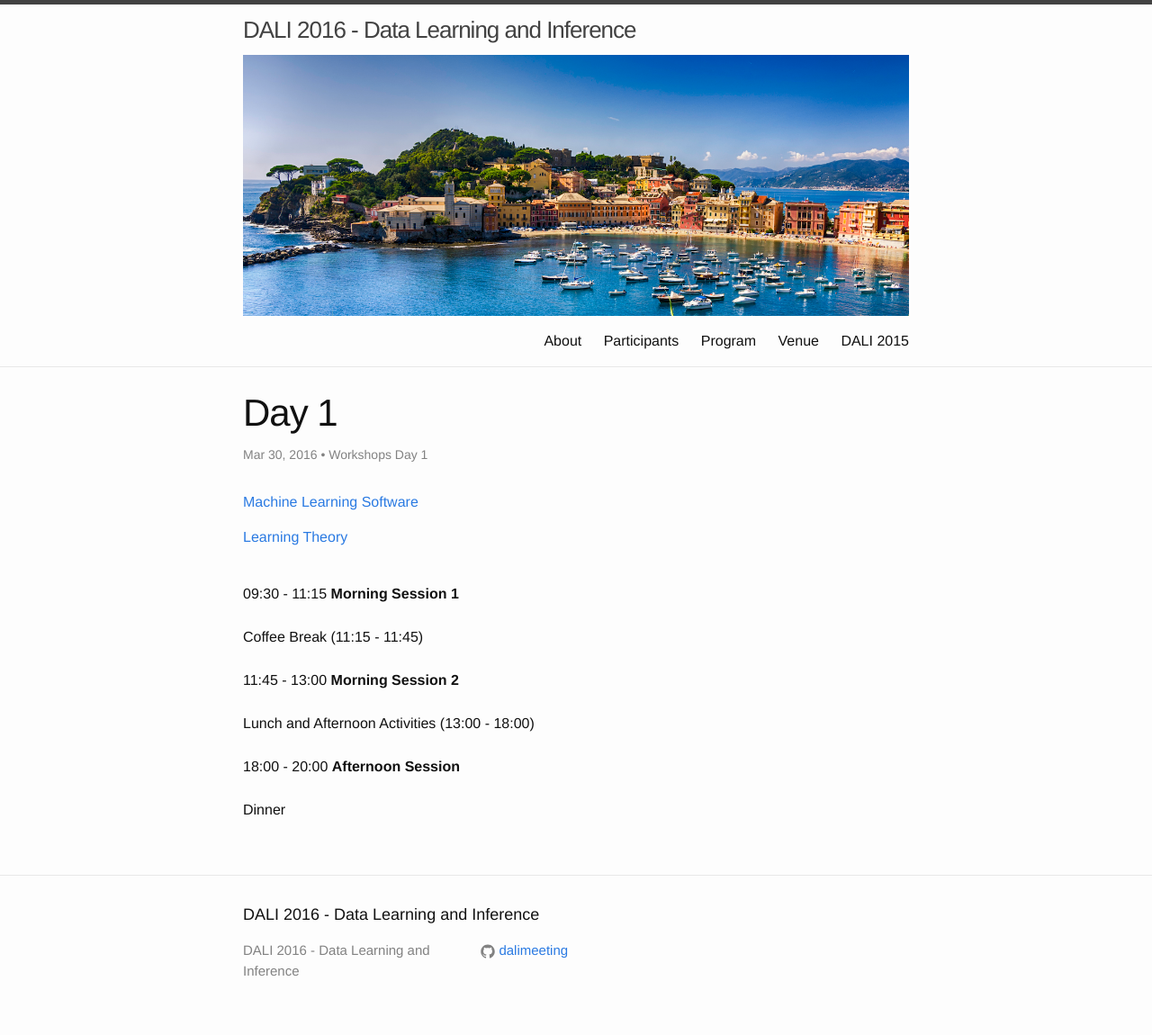
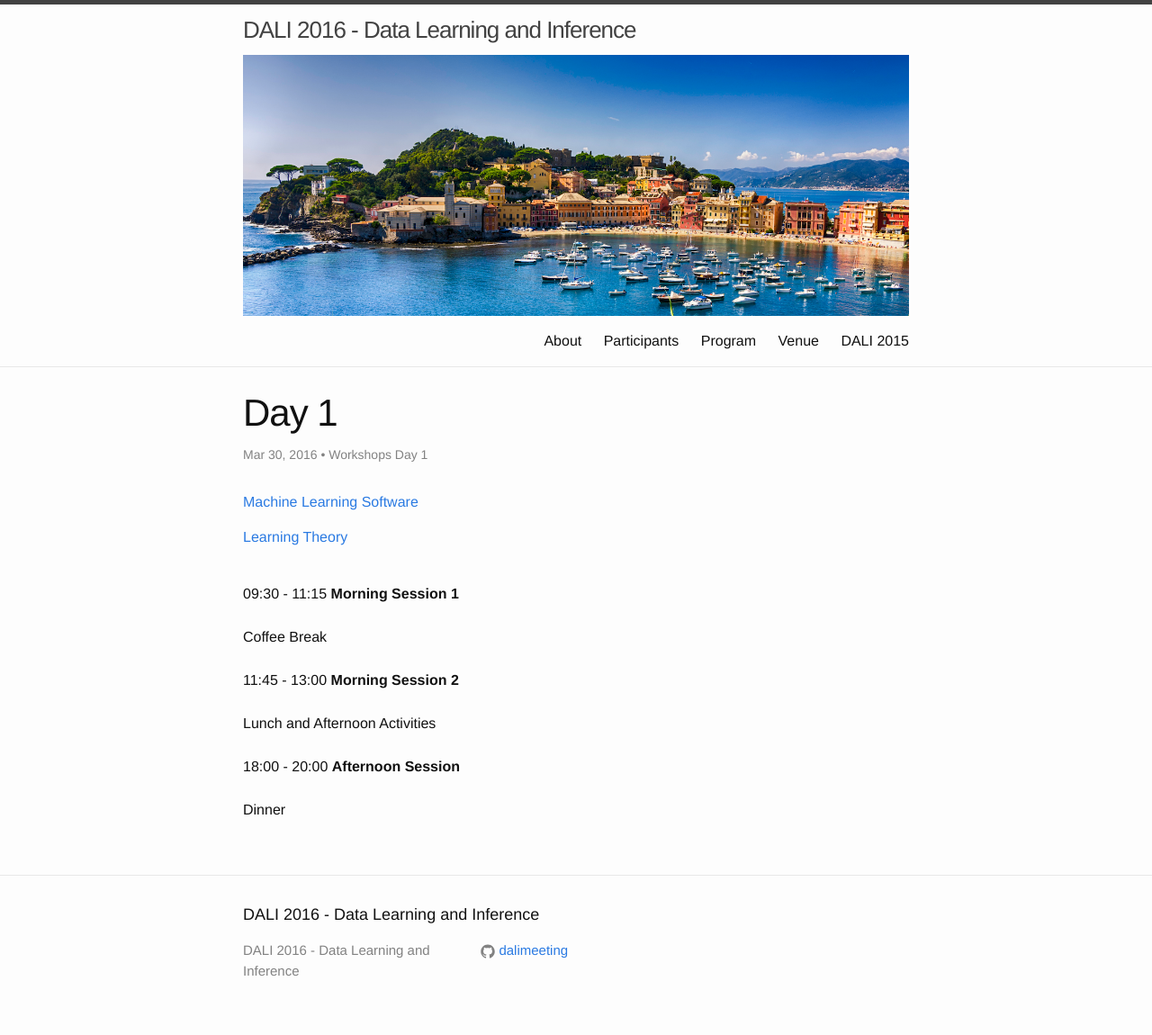
Before and after one commit to dalimeeting/dalimeeting.github.io, a Jekyll site: the page built from _posts/2016-03-30-day-1.md, in a window 1280 px wide. Shown: the whole page at 90% size. Built offline with Jekyll 4.4.1, drawn with Linux system fonts in a browser that asks for light colours.

Commit message:
removed times for coffee breaks

```diff
--- a/_posts/2016-03-30-day-1.md
+++ b/_posts/2016-03-30-day-1.md
@@ -7,12 +7,12 @@ talks:
   start: "09:30"
   end: "11:15"
 - title: ""
-  start: "Coffee Break (11:15 - 11:45)"
+  start: "Coffee Break"
 - title: "Morning Session 2"
   start: "11:45"
   end: "13:00"
 - title: ""
-  start: "Lunch and Afternoon Activities (13:00 - 18:00)"
+  start: "Lunch and Afternoon Activities"
 - title: "Afternoon Session"
   start: "18:00"
   end: "20:00"
```
Also changed, not shown: _posts/2016-03-30-machine-learning-software.md (+2 -2 lines), _posts/2016-03-30-recurrent-neural-networks.md (+1 -1 lines), _posts/2016-04-01-day-3.md (+2 -2 lines), _posts/2016-04-01-learning-and-optimization.md (+2 -2 lines), _posts/2016-04-01-reinforcement-learning.md (+2 -2 lines).
